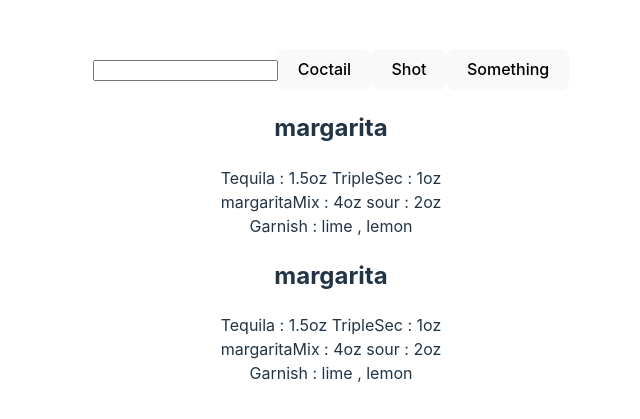
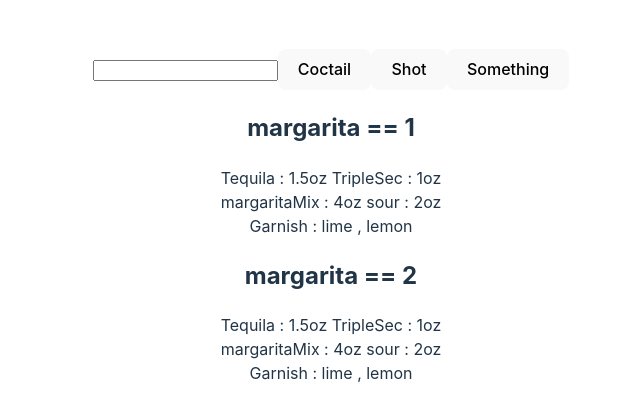
Before and after one commit to NNahkan/shotLand, a React (Vite) app: page / in a window 1280 px wide. Shown: the part 183-602 px from the top of the page, without its empty margins (309-949 px from the left). Built offline with nearby package versions, Linux system fonts and the light colour scheme; data requests are answered from the project's data file.

Commit message:
Ready to start css for drink

```diff
--- a/db.json
+++ b/db.json
@@ -1,6 +1,7 @@
 {
 	"drinks": [
 		{
+			"id" : 1,
 			"name": "margarita",
 			"liquors": {
 				"tequila": "1.5oz",
@@ -16,6 +17,7 @@
 			]
 		},
 		{
+			"id" : 2,
 			"name": "margarita",
 			"liquors": {
 				"tequila": "1.5oz",
--- a/src/Components/Drinks.tsx
+++ b/src/Components/Drinks.tsx
@@ -1,13 +1,15 @@
 import React, { useEffect, useState } from 'react'
 import { getAllDrinks } from '../service.js'
+import { drink } from '../model.js'
 
 
-const Drinks = () => {
-	const [data, setData] = useState(null)
+const Drinks: React.FC = () => {
+	const [data, setData] = useState<drink[]>([])
 
 	useEffect(() => {
 		getAllDrinks().then(setData)
 	}, [])
+
 
 
 	return (
@@ -18,7 +20,7 @@ const Drinks = () => {
 					const juiceList = Object.keys(item.juices);
 					return (
 						<div>
-							<h2>{item.name}</h2>
+							<h2>{item.name} == {item.id}</h2>
 							<div style={{ textTransform: "capitalize" }}>
 								{liquorList.map((name) => <span>{name} : {item.liquors[name]}   </span>)}
 							</div>
@@ -30,7 +32,8 @@ const Drinks = () => {
 							</div>
 						</div>
 					)
-				})}</>
+				})}
+			</>
 		)
 	)
 }
```
Also changed, not shown: src/model.ts (+7 -0 lines).
